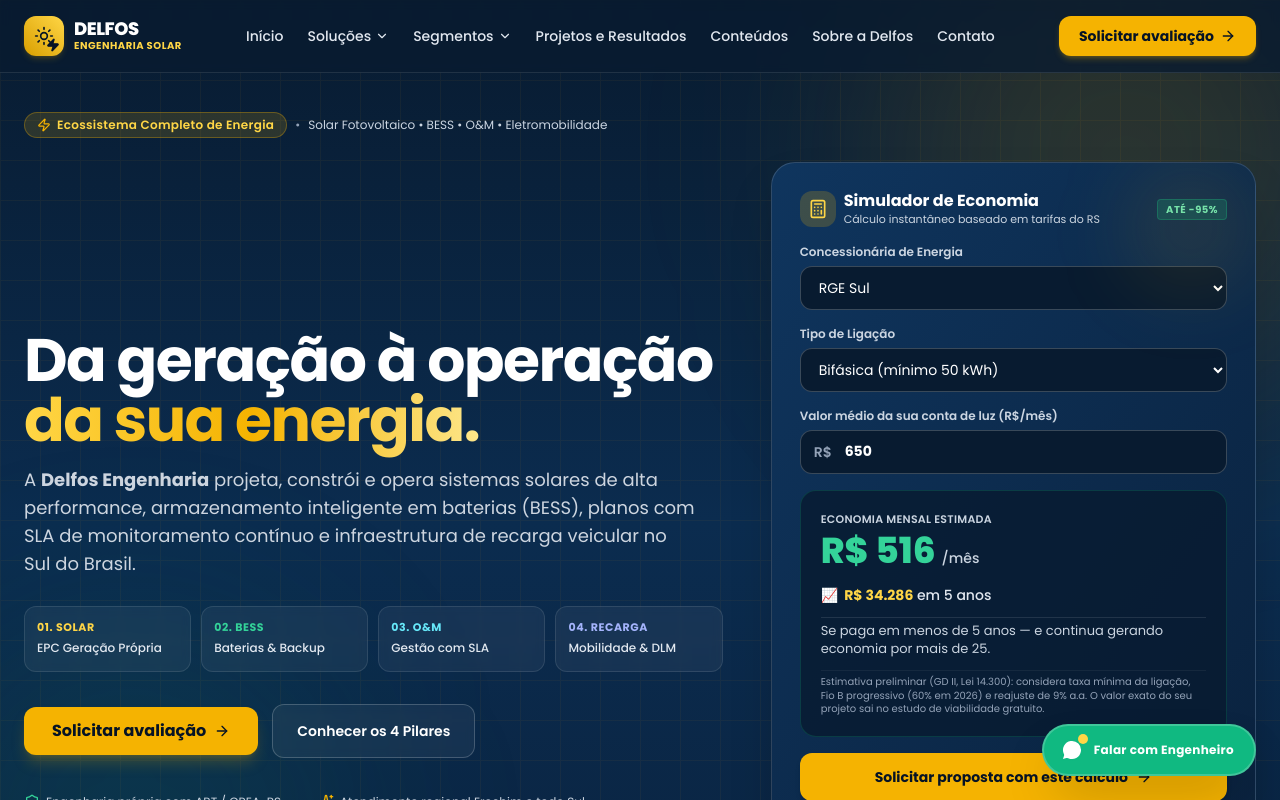
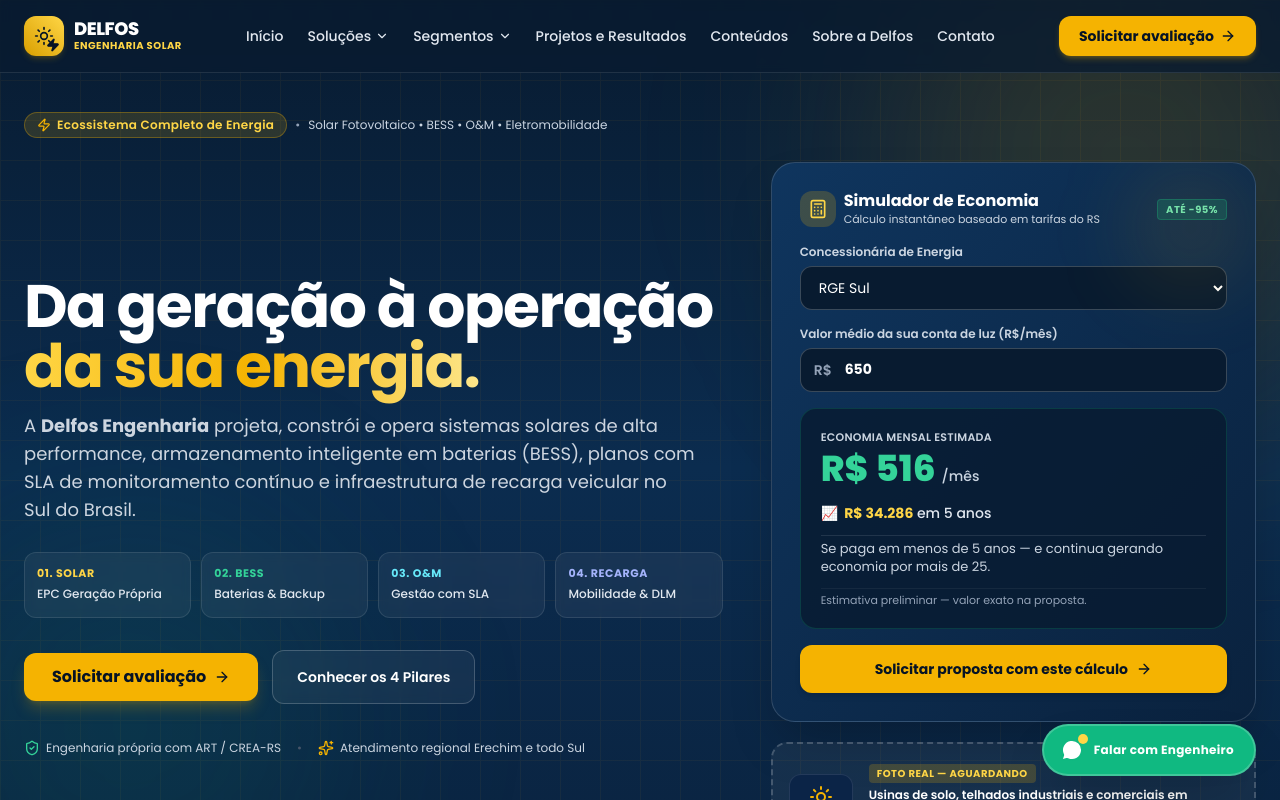
Before and after one commit to joaovictorbfuchs-cell/landing-page-delfos, a React (Vite) app: page / in a window 1280 px wide. Shown: the top 800 px of the page. Built offline with nearby package versions, Linux system fonts and the light colour scheme; what pocketbase would draw is missing.

Commit message:
Ajusta calculadora do hero: fixa padrão bifásico, oculta Outra no RS e encurta disclaimer

```diff
--- a/src/components/Hero.tsx
+++ b/src/components/Hero.tsx
@@ -97,7 +97,6 @@
 
 export default function Hero({ onSolicitarAvaliacao }: HeroProps) {
   const [concessionariaId, setConcessionariaId] = useState('rge')
-  const [tipoLigacaoId, setTipoLigacaoId] = useState('bifasica')
   const [valorContaInput, setValorContaInput] = useState('650')
 
   // Parse numeric bill
@@ -108,11 +107,12 @@
   }, [valorContaInput])
 
   // Modelo GD II corrigido (Lei 14.300/2021 + ANEEL REN 1000/2021)
+  // Padrão bifásico fixado internamente (50 kWh de custo de disponibilidade)
   const estimativa = useMemo(() => {
     if (valorConta <= 0) return null
 
     const conc = CONCESSIONARIAS.find((c) => c.id === concessionariaId) || CONCESSIONARIAS[0]
-    const ligacao = TIPOS_LIGACAO.find((l) => l.id === tipoLigacaoId) || TIPOS_LIGACAO[1]
+    const ligacao = TIPOS_LIGACAO.find((l) => l.id === 'bifasica') || TIPOS_LIGACAO[1]
     const anoBase = new Date().getFullYear() // 2026
 
     // Estimativa de consumo mensal em kWh a partir do valor da conta e da tarifa cheia
@@ -157,12 +157,12 @@
       economiaMensal: Math.round(economiaMensal),
       economia5Anos: Math.round(economia5Anos),
     }
-  }, [valorConta, concessionariaId, tipoLigacaoId])
+  }, [valorConta, concessionariaId])
 
   const handleSimularSubmit = (e: React.FormEvent) => {
     e.preventDefault()
     const conc = CONCESSIONARIAS.find((c) => c.id === concessionariaId)?.nome || 'RGE Sul'
-    const lig = TIPOS_LIGACAO.find((l) => l.id === tipoLigacaoId)?.nome || 'Bifásica'
+    const lig = 'Bifásica'
     onSolicitarAvaliacao({
       origem: 'calculadora-hero',
       valorConta: valorConta || undefined,
@@ -322,33 +322,11 @@
                     id="sim-conc"
                     value={concessionariaId}
                     onChange={(e) => setConcessionariaId(e.target.value)}
-                    className="w-full bg-[#081B30] text-white border border-white/20 rounded-xl px-3.5 py-2.5 text-sm focus:outline-none focus:ring-2 focus:ring-solar-400"
+                    className="w-full bg-[#081B30] text-white border border-white/20 rounded-xl px-3.5 py-2.5 text-sm focus:outline-none focus:ring-2 focus:ring-solar-400 cursor-pointer"
                   >
-                    {CONCESSIONARIAS.map((c) => (
+                    {CONCESSIONARIAS.filter((c) => c.id !== 'outra').map((c) => (
                       <option key={c.id} value={c.id} className="bg-midnight-950 text-white">
                         {c.nome}
-                      </option>
-                    ))}
-                  </select>
-                </div>
-
-                {/* Tipo de ligação */}
-                <div>
-                  <label
-                    htmlFor="sim-ligacao"
-                    className="block text-xs font-semibold text-slate-300 mb-1.5"
-                  >
-                    Tipo de Ligação
-                  </label>
-                  <select
-                    id="sim-ligacao"
-                    value={tipoLigacaoId}
-                    onChange={(e) => setTipoLigacaoId(e.target.value)}
-                    className="w-full bg-[#081B30] text-white border border-white/20 rounded-xl px-3.5 py-2.5 text-sm focus:outline-none focus:ring-2 focus:ring-solar-400"
-                  >
-                    {TIPOS_LIGACAO.map((l) => (
-                      <option key={l.id} value={l.id} className="bg-midnight-950 text-white">
-                        {l.nome}
                       </option>
                     ))}
                   </select>
@@ -406,11 +384,9 @@
                       Se paga em menos de 5 anos — e continua gerando economia por mais de 25.
                     </p>
 
-                    {/* Disclaimer atualizado para refletir o novo modelo */}
-                    <p className="text-[10px] text-slate-400 leading-snug pt-1 border-t border-white/5">
-                      Estimativa preliminar (GD II, Lei 14.300): considera taxa mínima da ligação,
-                      Fio B progressivo (60% em 2026) e reajuste de 9% a.a. O valor exato do seu
-                      projeto sai no estudo de viabilidade gratuito.
+                    {/* Disclaimer curto */}
+                    <p className="text-[11px] text-slate-400 leading-snug pt-1 border-t border-white/5">
+                      Estimativa preliminar — valor exato na proposta.
                     </p>
                   </div>
                 )}
--- a/src/lib/pocketbase/schema.json
+++ b/src/lib/pocketbase/schema.json
@@ -1,5 +1,5 @@
 {
-  "generatedAt": "2026-10-17T16:05:26.878Z",
+  "generatedAt": "2026-10-17T16:23:35.653Z",
   "collections": [
     {
       "name": "users",
```
Also changed, not shown: .skip.config.json.
